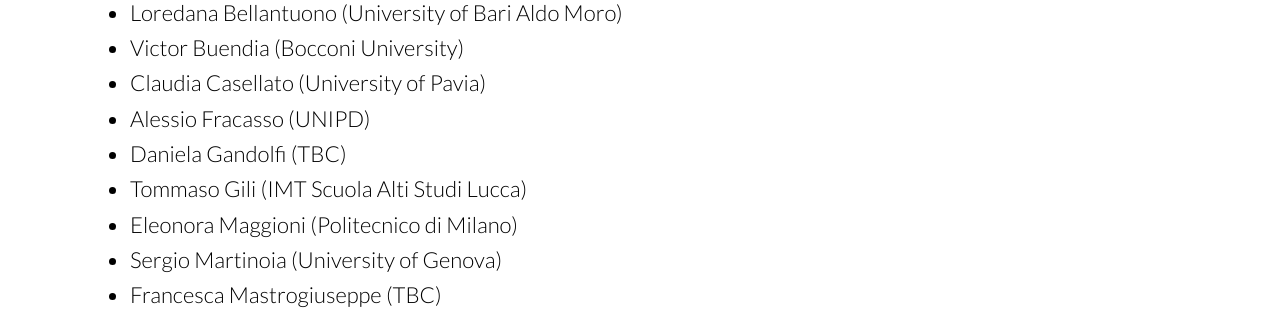
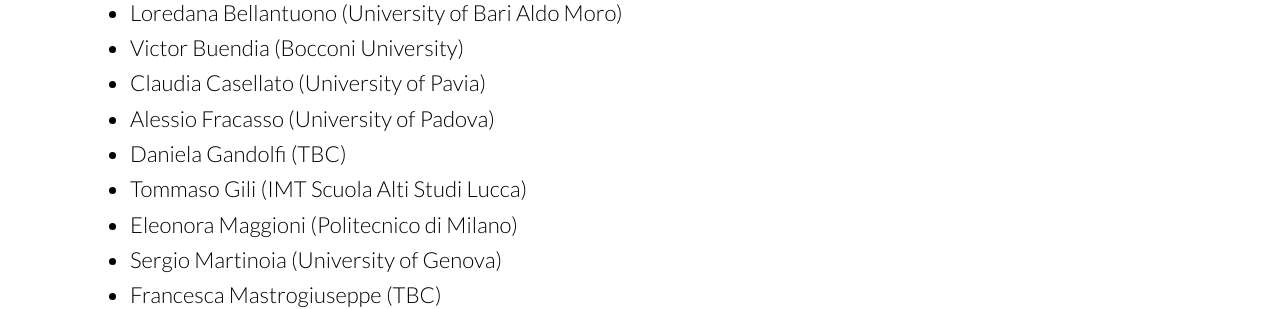
Before and after one commit to INCNgit/incn, a Jekyll site: the page built from speakers.html, in a window 1280 px wide and 900 px high, scrolled down 829 px. Shown: the part 200-509 px from the top of the window. Built offline with Jekyll 4.4.1, drawn with Linux system fonts in a browser that asks for light colours; nearby versions of some CDN libraries.

Commit message:
speakers

```diff
--- a/speakers.html
+++ b/speakers.html
@@ -52,7 +52,7 @@
 					<li>Loredana Bellantuono (University of Bari Aldo Moro)</li>
 					<li>Victor Buendia (Bocconi University)</li>
 					<li>Claudia Casellato (University of Pavia)</li>
-					<li>Alessio Fracasso (UNIPD) </li>
+					<li>Alessio Fracasso (University of Padova) </li>
 					<li>Daniela Gandolfi (TBC) </li>
 					<li>Tommaso Gili (IMT Scuola Alti Studi Lucca)</li>
 					<li>Eleonora Maggioni (Politecnico di Milano)</li>
```
